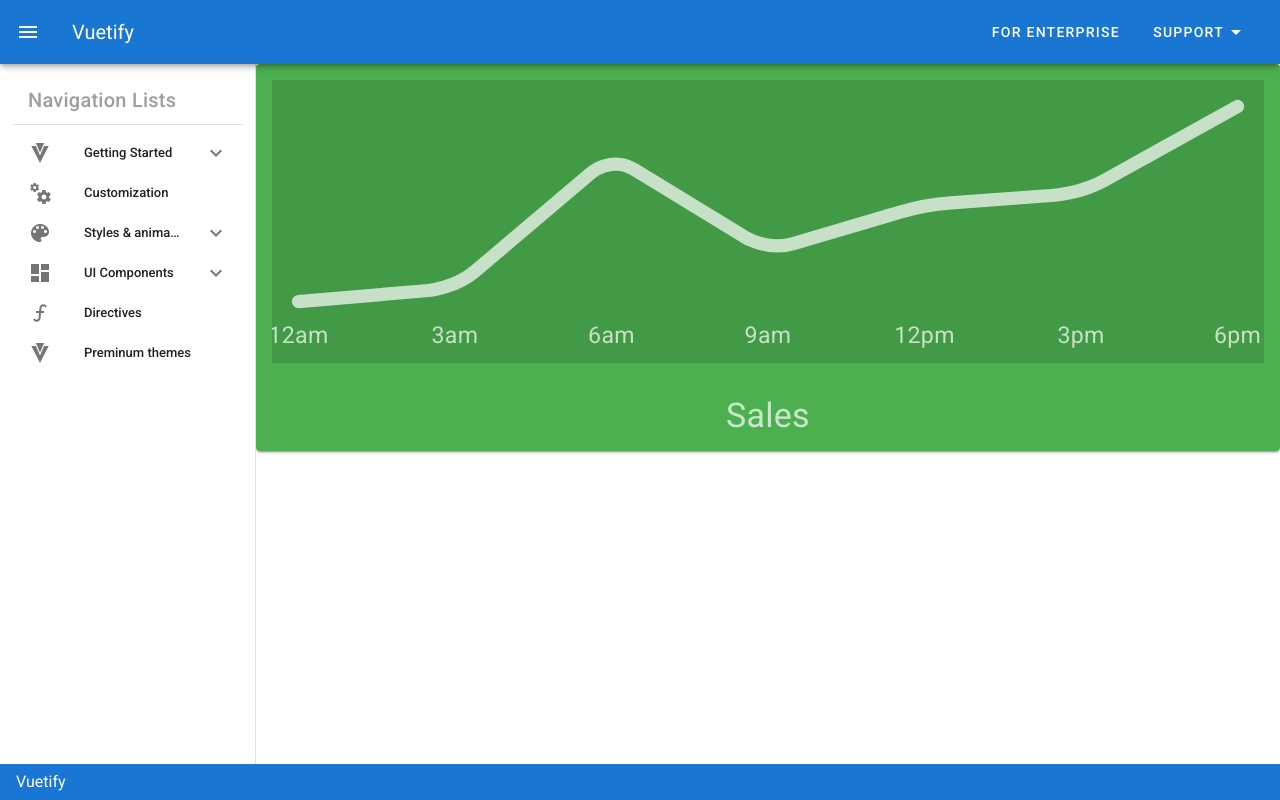
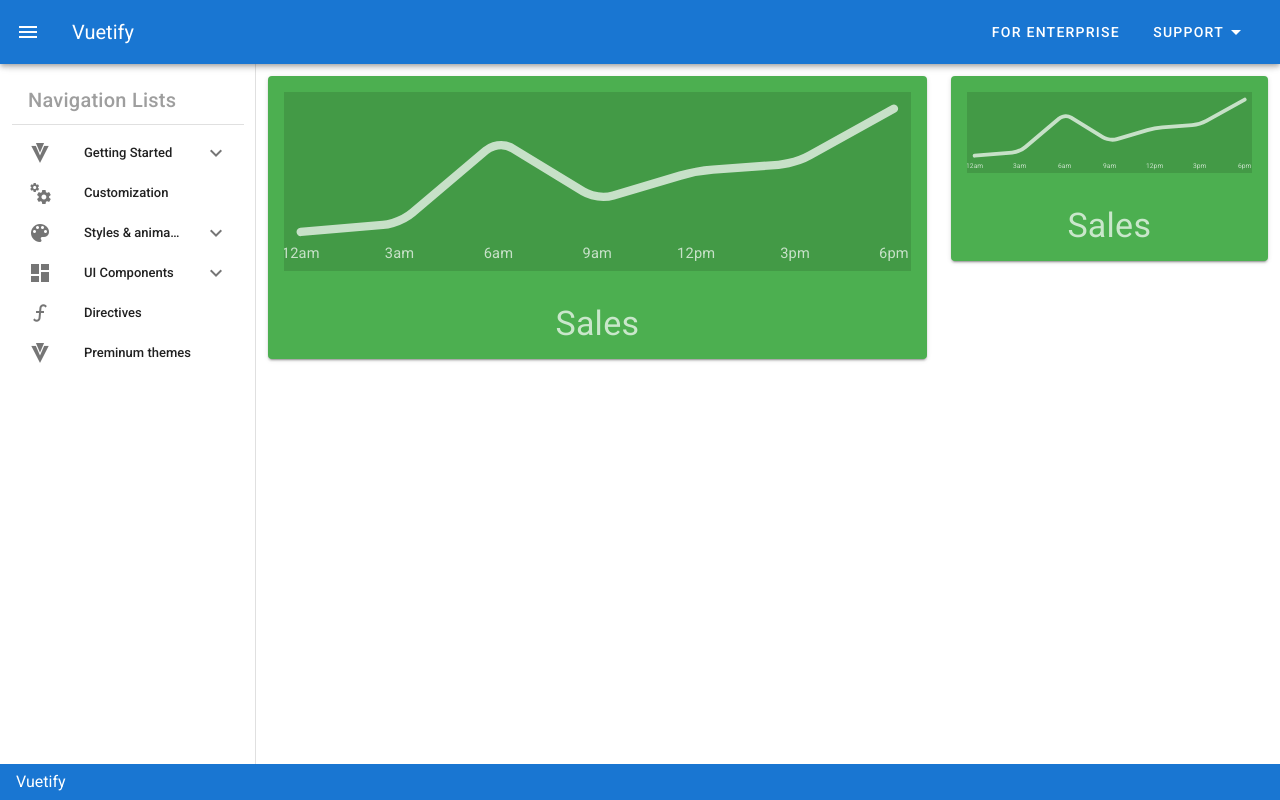
Before and after one commit to sotto97/vuetify, a Vue app: page / in a window 1280 px wide. Built offline with nearby package versions, Linux system fonts and the light colour scheme.

Commit message:
Grid systemを実装

```diff
--- a/src/views/HomeView.vue
+++ b/src/views/HomeView.vue
@@ -1,6 +1,14 @@
 <template>
-	<SaleGraph />
-	<!-- <hello-world /> -->
+	<v-container>
+		<v-row>
+			<v-col cols="8">
+				<SaleGraph />
+			</v-col>
+			<v-col cols="4">
+				<SaleGraph />
+			</v-col>
+		</v-row>
+	</v-container>
 </template>
 
 <script>
```
